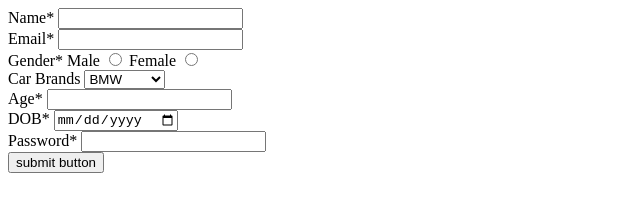
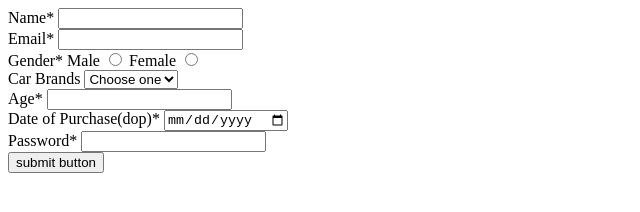
Before and after one commit to acciojob/car-insurance-form-prajwal2103, a website: page main.html in a window 1280 px wide. Shown: the whole page, without its empty margins (0-640 px from the left). Drawn offline with Linux system fonts and the light colour scheme.

Commit message:
created a submission

```diff
--- a/main.html
+++ b/main.html
@@ -26,6 +26,7 @@
 		<div>
 			<label for="cars">Car Brands</label>
 			<select id="cars">
+				<option value="">Choose one</option>
 				<option value="BMW">BMW</option>
 				<option value="Audi">Audi</option>
 				<option value="Mercedez">Mercedez</option>
@@ -36,7 +37,7 @@
 		      <input type="number" id="age" required>
 		</div>
 		<div>
-			  <label for="dob">DOB*</label>
+			  <label for="dob">Date of Purchase(dop)*</label>
 		      <input type="date" id="dob" required>
 		</div>
 		<div>
```
